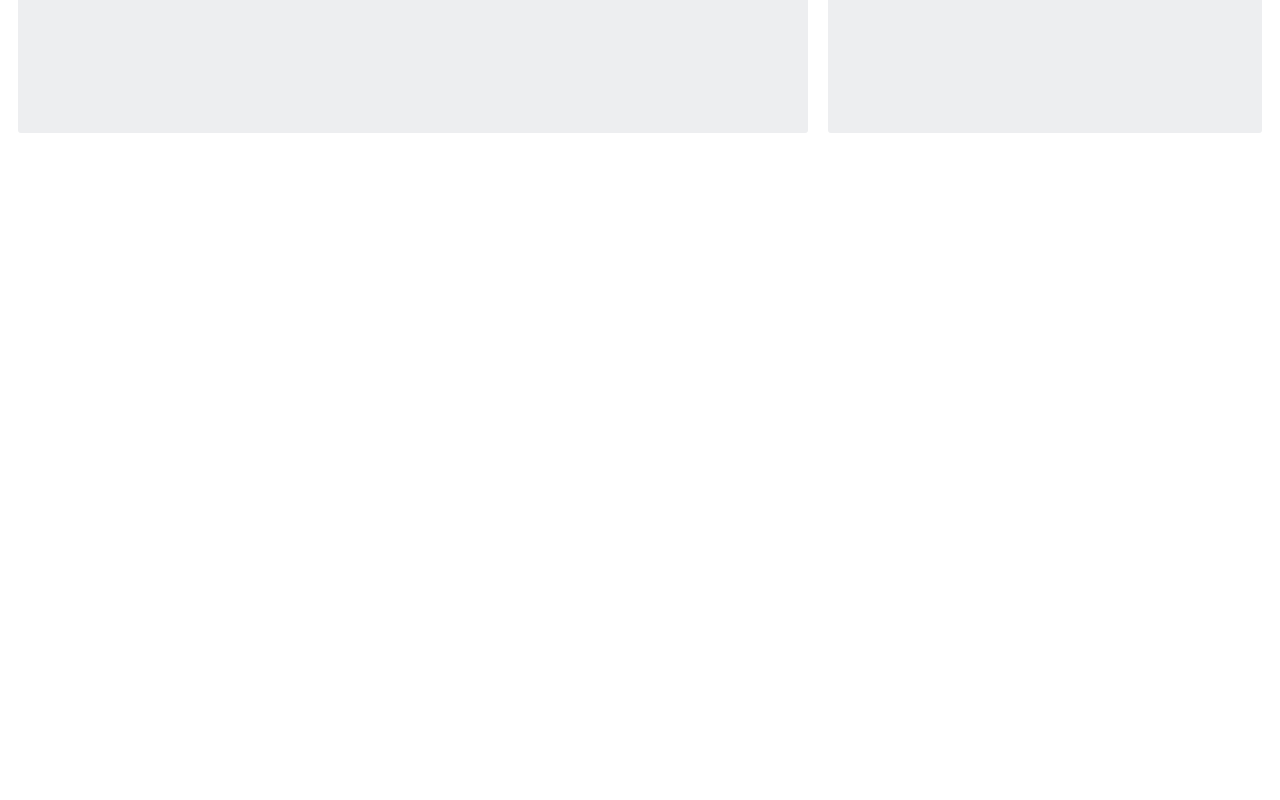
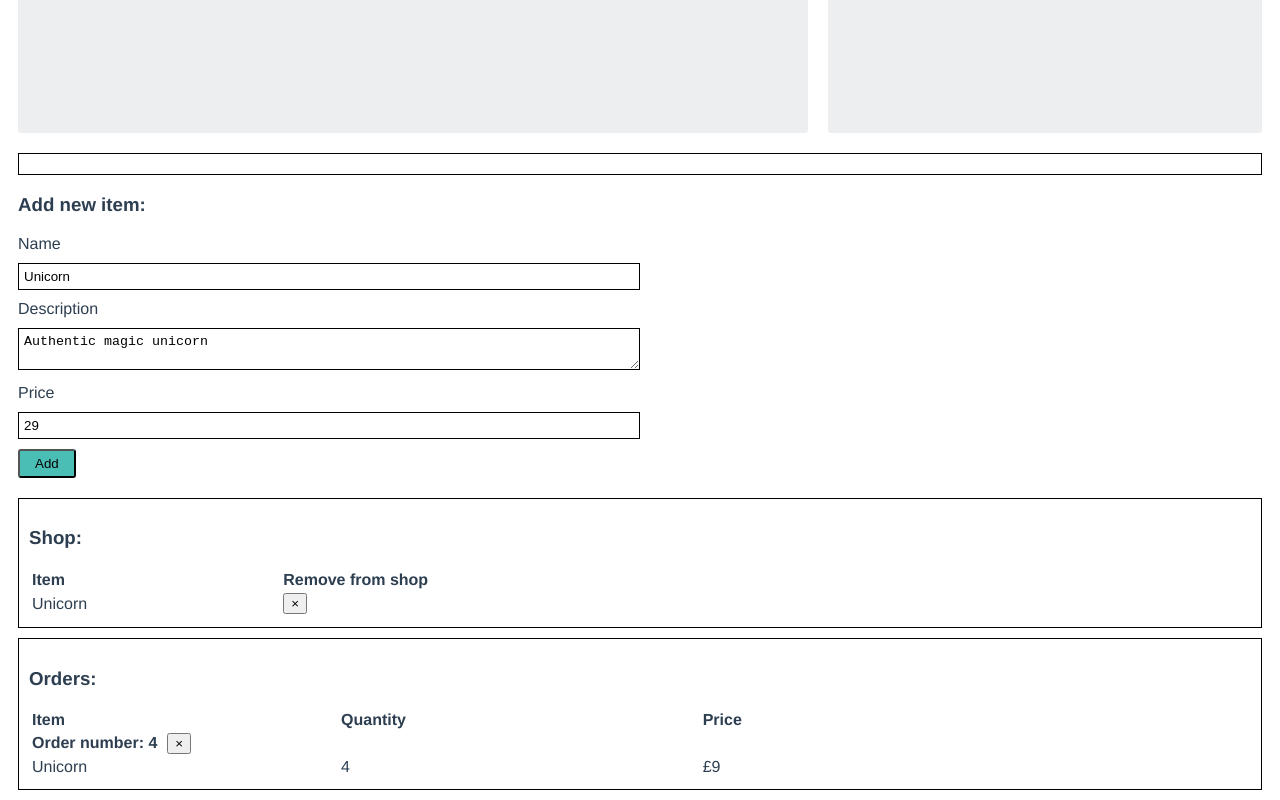
Before and after one commit to sophieklm/shoppy-shop, a Vue app: page /admin in a window 1280 px wide. Shown: the part 1222-2022 px from the top of the page. Before the commit the page ends 1373 px from the top, so only its background shows below. Built offline with nearby package versions, Linux system fonts and the light colour scheme.

Commit message:
Add admin component

```diff
--- a/src/App.vue
+++ b/src/App.vue
@@ -3,21 +3,24 @@
     <Header />
     <Home />
     <Shop />
+    <Admin />
   </div>
 </template>
 
 <script>
-import Header from './components/Header.vue';
-import Home from './components/Home.vue';
-import Shop from './components/Shop.vue';
+import Header from "./components/Header.vue";
+import Home from "./components/Home.vue";
+import Shop from "./components/Shop.vue";
+import Admin from "./components/Admin.vue";
 
 export default {
-  name: 'App',
+  name: "App",
   components: {
     Header,
     Home,
     Shop,
-  },
+    Admin
+  }
 };
 </script>
 
@@ -28,4 +31,10 @@ export default {
   -moz-osx-font-smoothing: grayscale;
   color: #2c3e50;
 }
+.shop_btn {
+  background-color: #4abeb5;
+  border-radius: 3px;
+  margin-bottom: 10px;
+  cursor: pointer;
+}
 </style>
--- /dev/null
+++ b/src/components/Admin.vue
@@ -0,0 +1,88 @@
+<template>
+  <div class="admin_wrapper">
+    <div class="current_user_wrapper"></div>
+    <NewItem />
+    <div class="shop_wrapper">
+      <h3>Shop:</h3>
+      <table>
+        <thead>
+          <tr>
+            <th>Item</th>
+            <th>Remove from shop</th>
+          </tr>
+        </thead>
+        <tbody>
+          <tr>
+            <td>Unicorn</td>
+            <td>
+              <button type="button" class="remove_btn">&times;</button>
+            </td>
+          </tr>
+        </tbody>
+      </table>
+    </div>
+    <div class="order_wrapper">
+      <h3>Orders:</h3>
+      <table>
+        <thead>
+          <tr>
+            <th>Item</th>
+            <th>Quantity</th>
+            <th>Price</th>
+          </tr>
+        </thead>
+        <tbody>
+          <tr class="order_number">
+            <th colspan="4">
+              <strong>Order number: 4</strong>
+              <button type="button" class="remove_btn">&times;</button>
+            </th>
+          </tr>
+          <tr>
+            <td>Unicorn</td>
+            <td>4</td>
+            <td>£9</td>
+          </tr>
+        </tbody>
+      </table>
+    </div>
+  </div>
+</template>
+
+<script>
+import NewItem from "./NewItem";
+
+export default {
+  name: "admin",
+  components: {
+    NewItem
+  }
+};
+</script>
+
+<style scoped>
+.admin_wrapper {
+  margin: 10px;
+}
+
+.current_user_wrapper,
+.order_wrapper,
+.shop_wrapper {
+  margin: 10px 0;
+  padding: 10px;
+  border: solid 1px black;
+}
+
+table {
+  text-align: left;
+  width: 70vw;
+}
+
+.order_number th {
+  background: white;
+}
+
+.order_number button {
+  margin: 0 10px;
+}
+</style>
--- /dev/null
+++ b/src/components/NewItem.vue
@@ -0,0 +1,63 @@
+<template>
+  <form>
+    <h3>Add new item:</h3>
+    <div class="form-group">
+      <label for="name">Name</label>
+      <input type="text" id="name" v-model="newItem.name" />
+    </div>
+    <div class="form-group">
+      <label for="description">Description</label>
+      <textarea type="text" id="description" v-model="newItem.description"></textarea>
+    </div>
+    <div class="form-group">
+      <label for="price">Price</label>
+      <input type="text" id="price" v-model="newItem.price" />
+    </div>
+    <button type="button" class="shop_btn" @click="add">Add</button>
+  </form>
+</template>
+
+<script>
+export default {
+  name: "addNewItem",
+  data() {
+    return {
+      newItem: {
+        name: "Unicorn",
+        description: "Authentic magic unicorn",
+        price: 29
+      }
+    };
+  },
+  methods: {
+    add() {
+      alert("Item added");
+    }
+  }
+};
+</script>
+
+<style scoped>
+.form-group {
+  margin: 10px 0;
+}
+
+label {
+  display: block;
+  margin: 0 0 10px 0;
+}
+
+input,
+textarea {
+  width: 50%;
+  padding: 5px;
+  box-sizing: border-box;
+  background: white;
+  border: solid 1px black;
+}
+
+button {
+  padding: 5px 15px;
+  border-radius: 3px;
+}
+</style>
```
